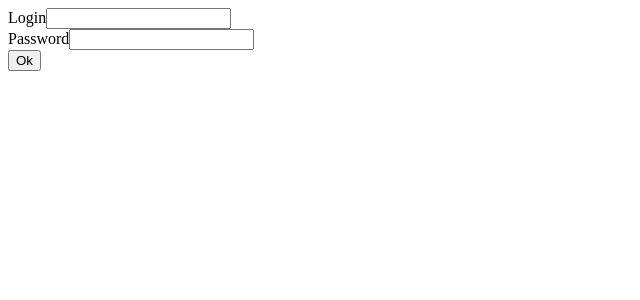
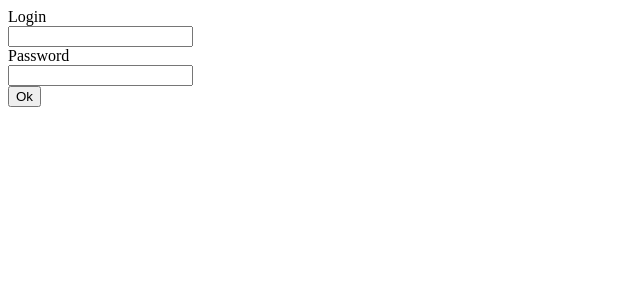
Before and after one commit to O-Dev-OXOZONE/O-Vue-Setup, a Vue app: page / in a window 1280 px wide. Shown: the top 300 px of the page, without its empty margins (0-640 px from the left). Built offline with nearby package versions, Linux system fonts and the light colour scheme.

Commit message:
feat: add scss support

```diff
--- a/package.json
+++ b/package.json
@@ -15,6 +15,7 @@
   "devDependencies": {
     "@types/node": "^20.3.3",
     "@vitejs/plugin-vue": "^4.1.0",
+    "sass": "^1.63.6",
     "typescript": "^5.0.2",
     "vite": "^4.3.9",
     "vue-tsc": "^1.4.2"
--- a/src/components/AppTextInput.vue
+++ b/src/components/AppTextInput.vue
@@ -1,5 +1,5 @@
 <template>
-  <div>
+  <div class="text-input">
     <label for="login">{{ label }}</label>
     <input
       id="login"
@@ -21,3 +21,10 @@ defineEmits<{
   (event: 'update:value', value: string): void
 }>()
 </script>
+<style lang="scss">
+div.text-input {
+  label {
+    display: block;
+  }
+}
+</style>
```
Also changed, not shown: 2 other files (tests, documents, lock files or other folders).
